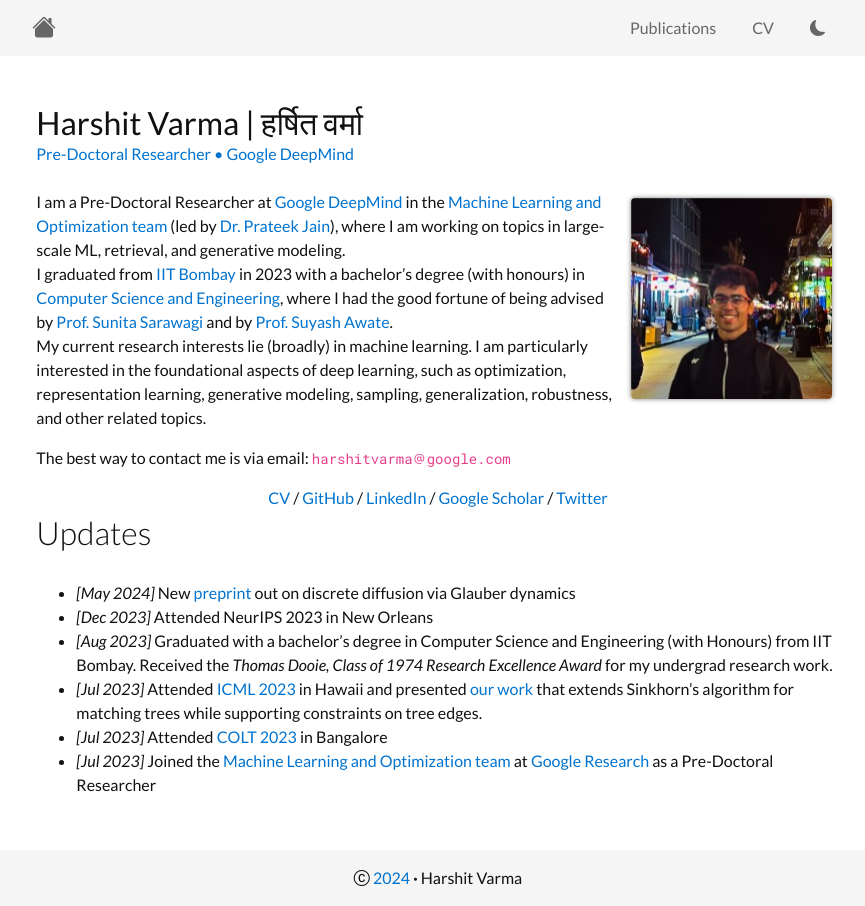
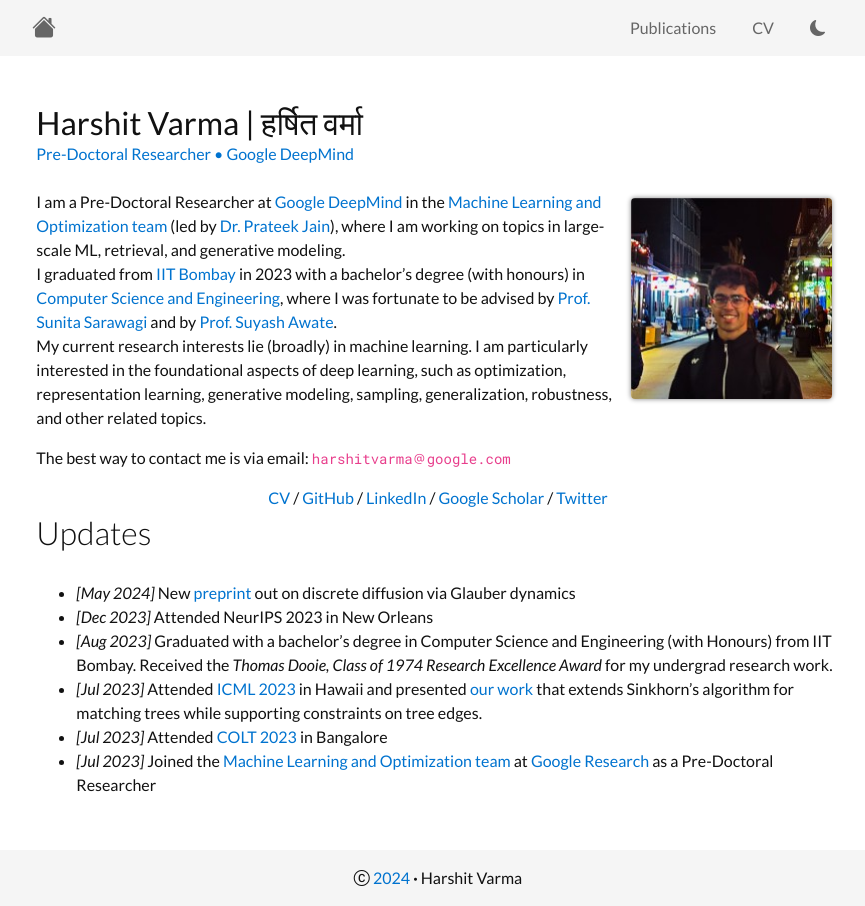
Before and after one commit to hrshtv/hrshtv.github.io, a Jekyll site: the page built from index.html, in a window 1280 px wide. Shown: the whole page, without its empty margins (202-1067 px from the left). Built offline with Jekyll 4.4.1, drawn with Linux system fonts in a browser that asks for light colours; nearby versions of some CDN libraries.

Commit message:
Update about_content.md

```diff
--- a/_includes/about_content.md
+++ b/_includes/about_content.md
@@ -1,5 +1,5 @@
 I am a Pre-Doctoral Researcher at [Google DeepMind](https://deepmind.google/) in the [Machine Learning and Optimization team](https://research.google/teams/india-research-lab/) (led by [Dr. Prateek Jain](https://www.prateekjain.org/)), where I am working on topics in large-scale ML, retrieval, and generative modeling.
-I graduated from [IIT Bombay](http://www.iitb.ac.in/) in 2023 with a bachelor's degree (with honours) in [Computer Science and Engineering](https://www.cse.iitb.ac.in/), where I had the good fortune of being advised by [Prof. Sunita Sarawagi](https://www.cse.iitb.ac.in/~sunita/) and by [Prof. Suyash Awate](https://www.cse.iitb.ac.in/~suyash/).
+I graduated from [IIT Bombay](http://www.iitb.ac.in/) in 2023 with a bachelor's degree (with honours) in [Computer Science and Engineering](https://www.cse.iitb.ac.in/), where I was fortunate to be advised by [Prof. Sunita Sarawagi](https://www.cse.iitb.ac.in/~sunita/) and by [Prof. Suyash Awate](https://www.cse.iitb.ac.in/~suyash/).
 My current research interests lie (broadly) in machine learning. I am particularly interested in the foundational aspects of deep learning, such as optimization, representation learning, generative modeling, sampling, generalization, robustness, and other related topics.
 
 The best way to contact me is via email: <code>harshitvarma<i class="bi bi-at"></i>google.com</code>
```
